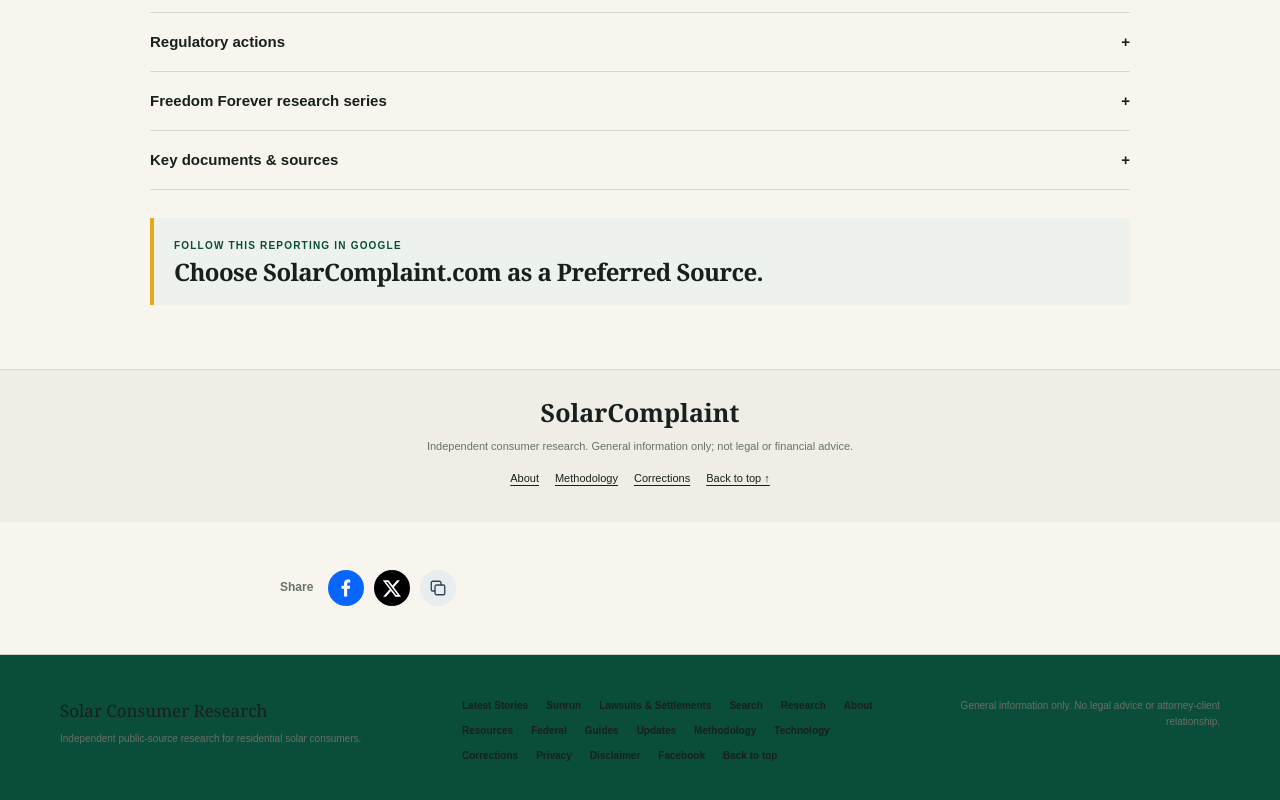
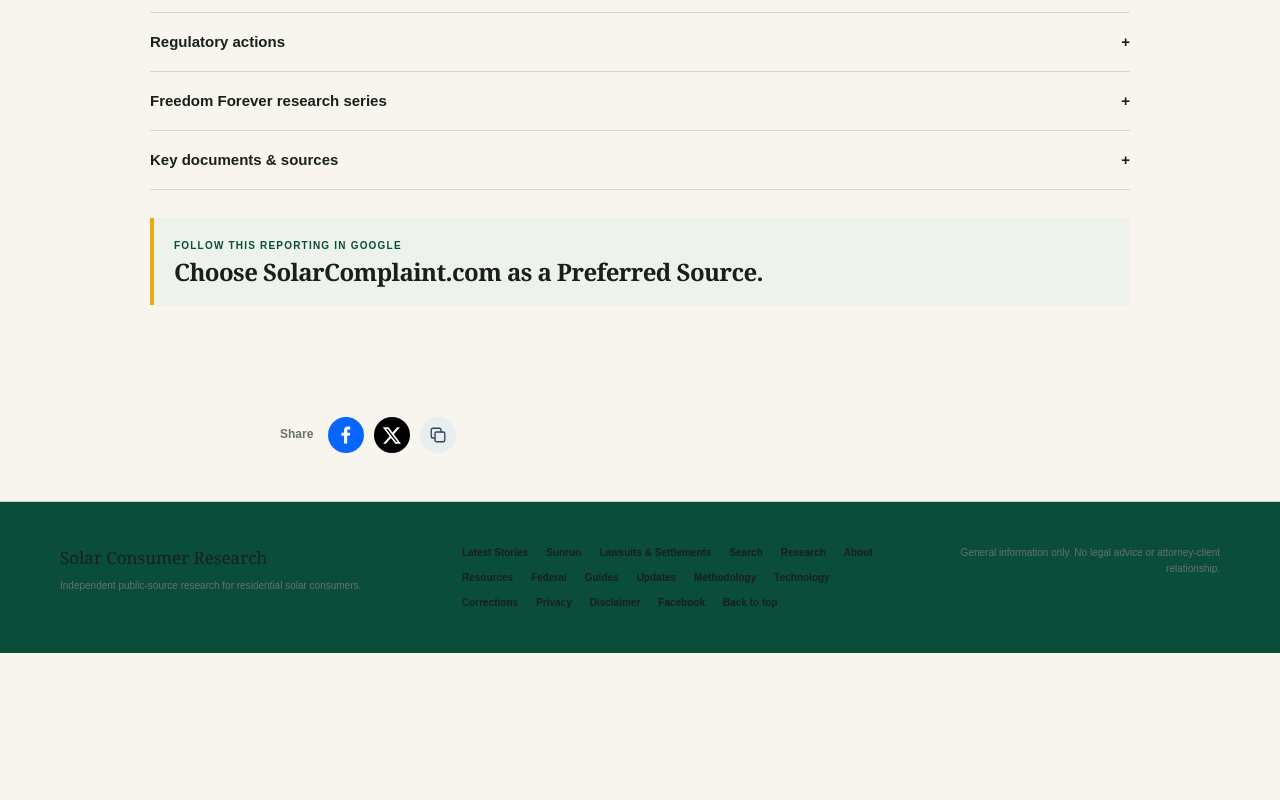
Before and after one commit to Decentralized-Rob/solar-consumer-research, a Next.js app: page /cases/freedom-forever in a window 1280 px wide. Shown: the part 2290-3090 px from the top of the page. After the commit the page ends 2943 px from the top, so only its background shows below. Built offline with nearby package versions, Linux system fonts and the light colour scheme.

Commit message:
Remove redundant local footer in favor of shared navigation

```diff
--- a/app/cases/freedom-forever/page.tsx
+++ b/app/cases/freedom-forever/page.tsx
@@ -319,11 +319,7 @@ export default function FreedomForeverHub() {
         </section>
       </main>
 
-      <footer className="ffr-footer">
-        <strong>SolarComplaint</strong>
-        <p>Independent consumer research. General information only; not legal or financial advice.</p>
-        <div><Link href="/about">About</Link><Link href="/methodology">Methodology</Link><Link href="/corrections">Corrections</Link><a href="#top">Back to top ↑</a></div>
-      </footer>
+
     </div>
   );
 }
```
